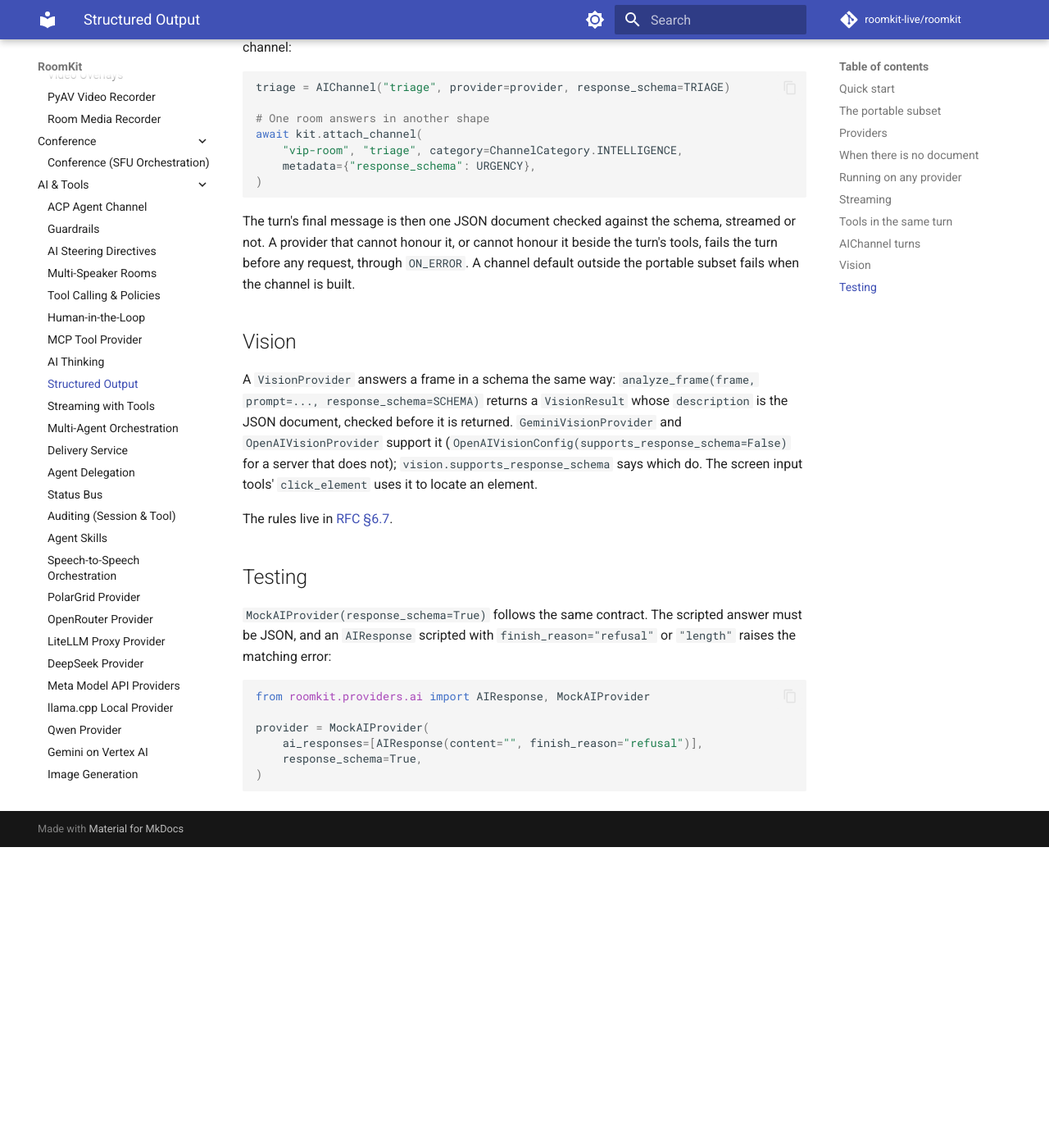
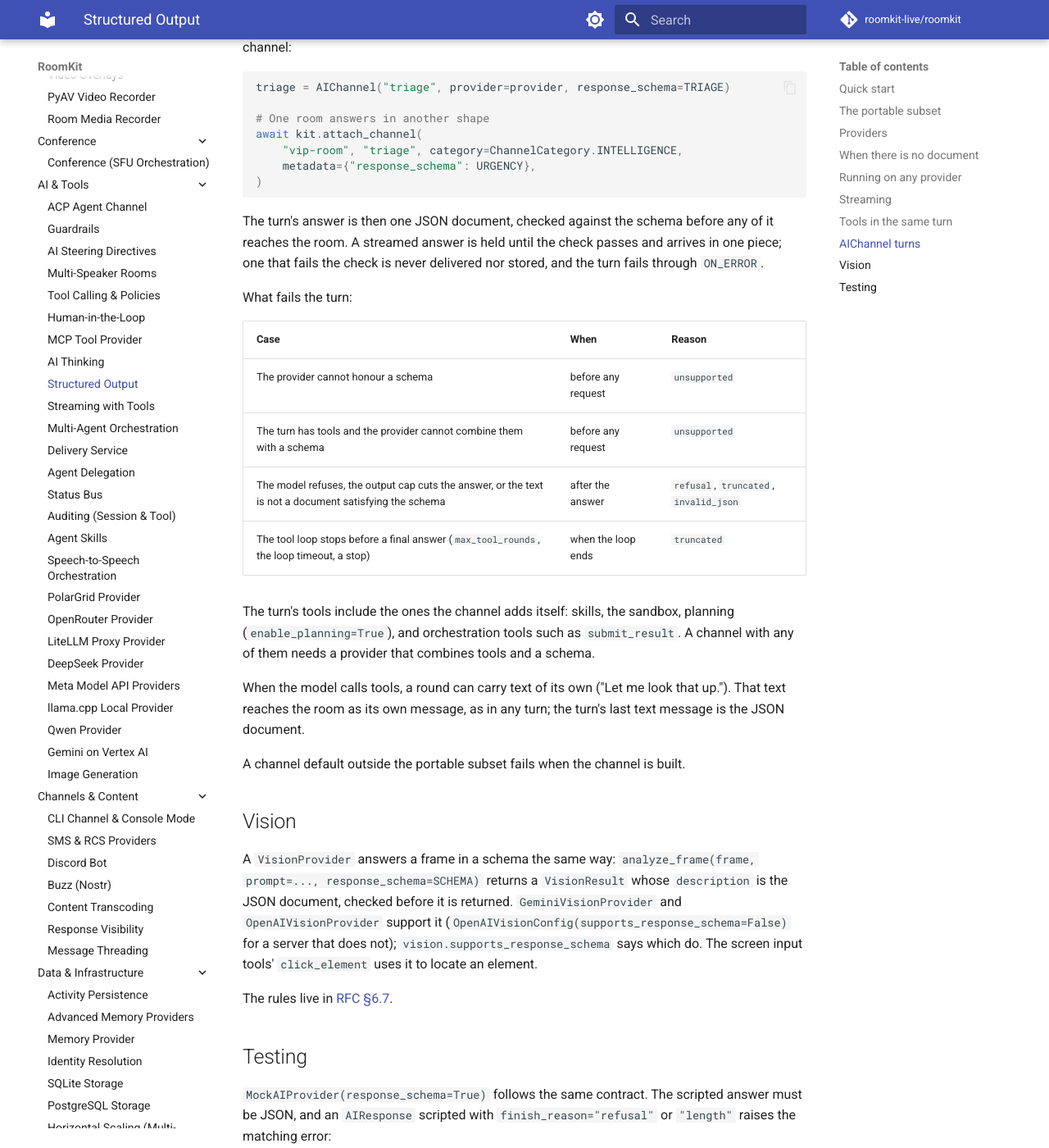
Before and after one commit to roomkit-live/roomkit-docs, an MkDocs documentation site: the page built from docs/guides/structured-output.md, in a window 1280 px wide and 1400 px high, scrolled down 4695 px. Shown: the whole window at 82% size. Built offline with MkDocs 1.6.1 and Material for MkDocs 9.7.7, drawn with Linux system fonts in a browser that asks for light colours; comment, search, counter and statistics services are not loaded; before the commit the page ends 5728 px from its top, so only the background shows below that.

Commit message:
docs(ai): what fails a constrained AIChannel turn, the tools the channel adds, and tool-round narration (RMK-249)

````diff
--- a/docs/guides/structured-output.md
+++ b/docs/guides/structured-output.md
@@ -193,9 +193,29 @@ await kit.attach_channel(
 )
 ```
 
-The turn's final message is then one JSON document checked against the
-schema, streamed or not. A provider that cannot honour it, or cannot honour it
-beside the turn's tools, fails the turn before any request, through `ON_ERROR`.
+The turn's answer is then one JSON document, checked against the schema before
+any of it reaches the room. A streamed answer is held until the check passes and
+arrives in one piece; one that fails the check is never delivered nor stored,
+and the turn fails through `ON_ERROR`.
+
+What fails the turn:
+
+| Case | When | Reason |
+|---|---|---|
+| The provider cannot honour a schema | before any request | `unsupported` |
+| The turn has tools and the provider cannot combine them with a schema | before any request | `unsupported` |
+| The model refuses, the output cap cuts the answer, or the text is not a document satisfying the schema | after the answer | `refusal`, `truncated`, `invalid_json` |
+| The tool loop stops before a final answer (`max_tool_rounds`, the loop timeout, a stop) | when the loop ends | `truncated` |
+
+The turn's tools include the ones the channel adds itself: skills, the
+sandbox, planning (`enable_planning=True`), and orchestration tools such as
+`submit_result`. A channel with any of them needs a provider that combines tools
+and a schema.
+
+When the model calls tools, a round can carry text of its own ("Let me look
+that up."). That text reaches the room as its own message, as in any turn; the
+turn's last text message is the JSON document.
+
 A channel default outside the portable subset fails when the channel is built.
 
 ## Vision
````
